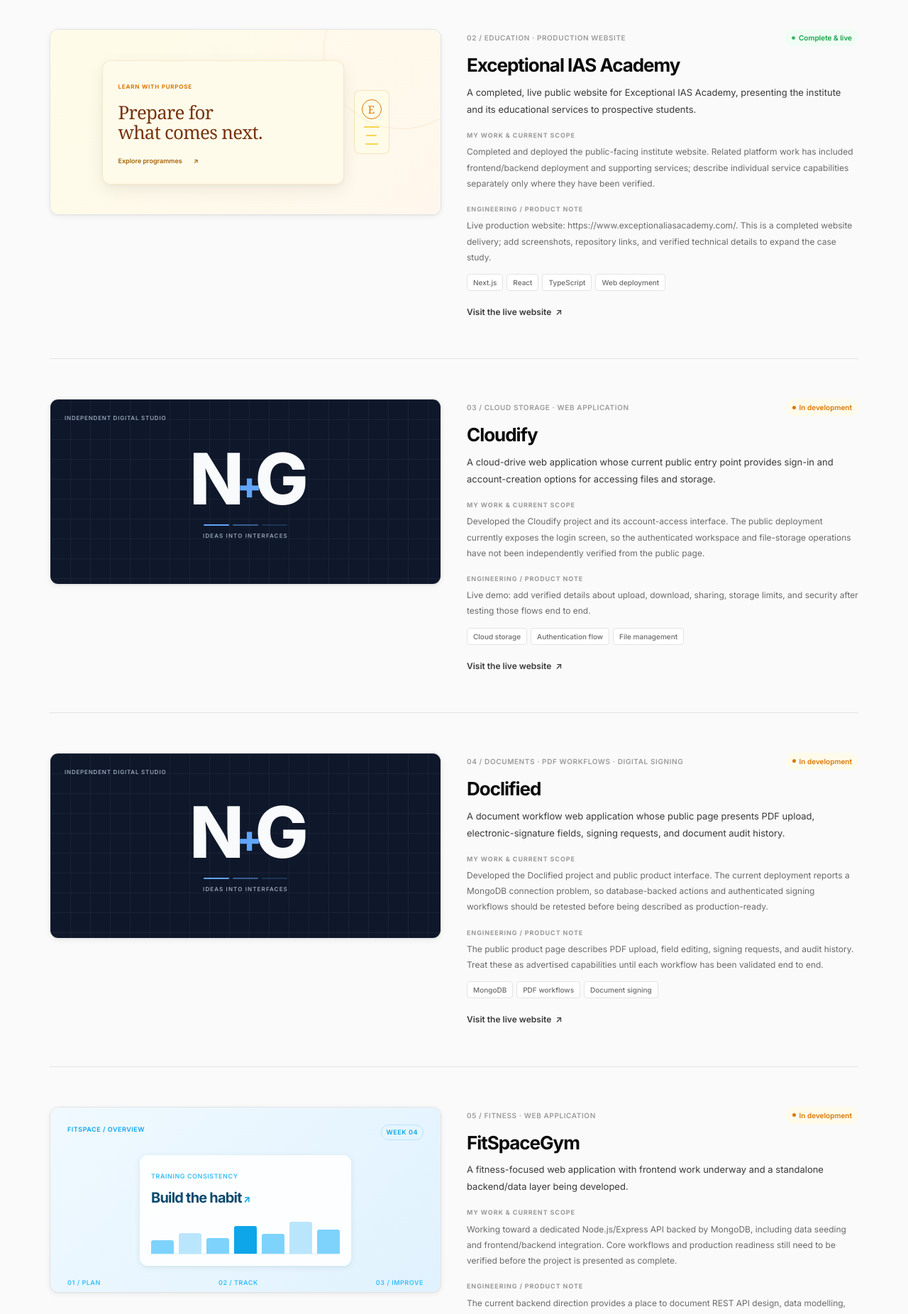
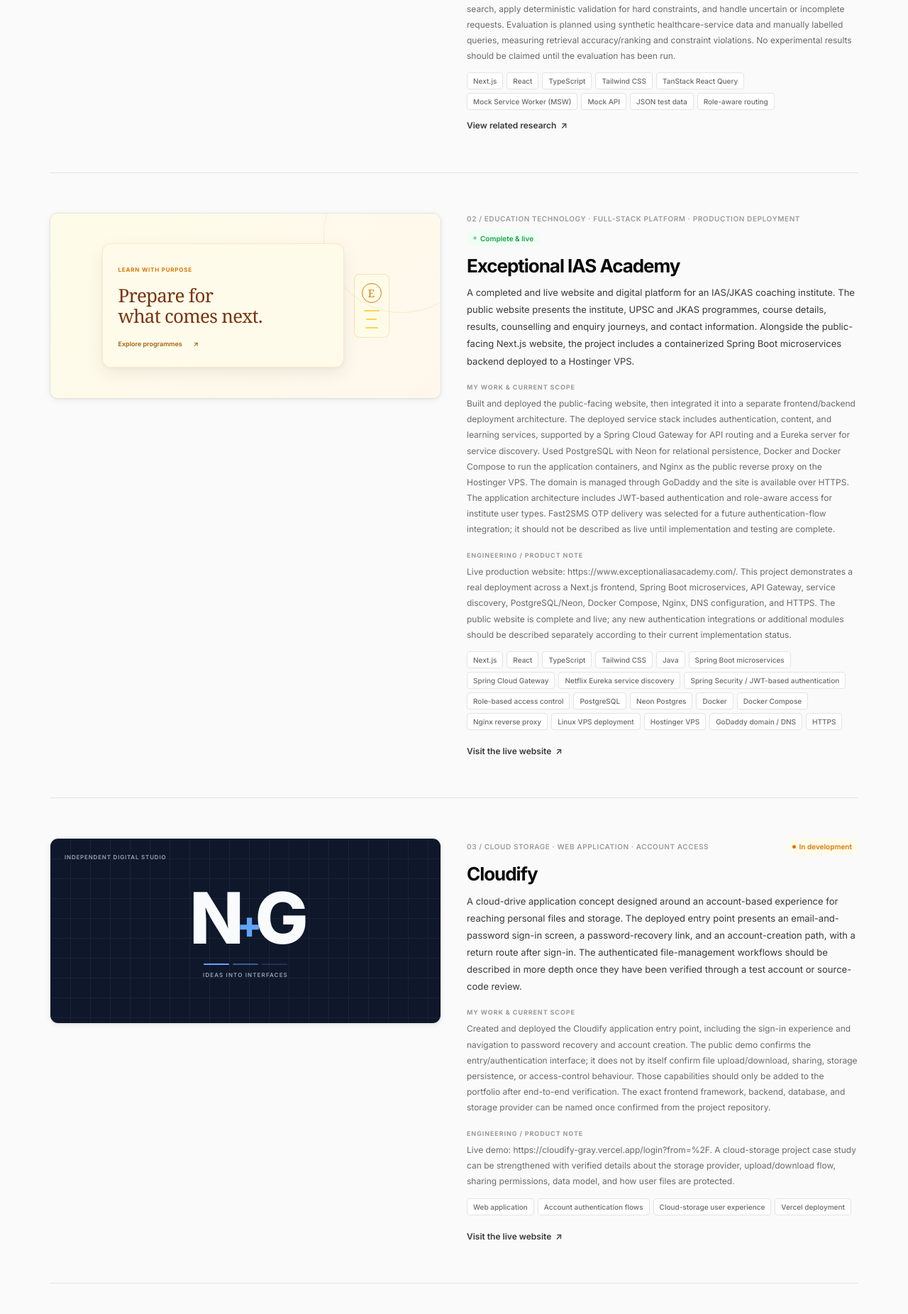
Before and after one commit to waseem049/waseem-tariq-portfolio, a Next.js app: page /projects in a window 1280 px wide. Shown: the part 827-2679 px from the top of the page at 71% size. Built offline with nearby package versions, Linux system fonts and the light colour scheme.

Commit message:
Project explanation done

```diff
--- a/src/data/projects.ts
+++ b/src/data/projects.ts
@@ -18,31 +18,61 @@
   {
     slug: "unified-healthcare-interface",
     number: "01",
-    name: "Unified Healthcare Interface",
-    category: "Healthcare · Web platform · Applied AI",
+    name: "Unified Healthcare Interface (UHI)",
+    category: "Healthcare technology · Web platform · Applied AI research",
     description:
-      "A healthcare-service discovery project intended to make it easier for people to find relevant providers and services through a clearer digital experience.",
+      "A healthcare-service discovery platform in development, intended to make it easier for people to discover relevant healthcare providers and services through a unified digital experience. The current implementation focuses on frontend workflows, structured healthcare-service data, mock-backed API interactions, and the foundations for more intelligent discovery. It is also the application context for my planned research into reliable AI-assisted healthcare search.",
     status: "In development",
-    technologies: ["Next.js", "React", "TypeScript", "Mock API / data"],
+    technologies: [
+      "Next.js",
+      "React",
+      "TypeScript",
+      "Tailwind CSS",
+      "TanStack React Query",
+      "Mock Service Worker (MSW)",
+      "Mock API",
+      "JSON test data",
+      "Role-aware routing",
+    ],
     contribution:
-      "Developing the frontend and application flows around a mock API/data layer. The broader backend and AI-assisted discovery component remain in development; they should not be presented as completed features yet.",
+      "Built the Next.js frontend and the initial mock data/API layer, including structured records in mockData.json and a MockDB loader in lib/mocks/loader.ts. Used React Query for data-fetching workflows and MSW/mock responses during frontend development. Worked on mock authentication, role-aware application routes, and dashboard workflows. The current prototype should be presented as frontend and mock-backed application work; a production backend and integrated AI retrieval system are still separate implementation stages.",
     highlight:
-      "Research direction: compare semantic retrieval with keyword-based search, then apply deterministic constraint validation and uncertainty handling. Planned evaluation uses synthetic healthcare-service data and manually labelled queries.",
+      "Research topic: “Reliable AI-Assisted Healthcare Service Discovery Using Semantic Retrieval and Constraint Validation.” The proposed study will compare semantic retrieval with keyword-based search, apply deterministic validation for hard constraints, and handle uncertain or incomplete requests. Evaluation is planned using synthetic healthcare-service data and manually labelled queries, measuring retrieval accuracy/ranking and constraint violations. No experimental results should be claimed until the evaluation has been run.",
     visual: "uhi",
   },
   {
     slug: "exceptional-ias-academy",
     number: "02",
     name: "Exceptional IAS Academy",
-    category: "Education · Production website",
+    category: "Education technology · Full-stack platform · Production deployment",
     description:
-      "A completed, live public website for Exceptional IAS Academy, presenting the institute and its educational services to prospective students.",
+      "A completed and live website and digital platform for an IAS/JKAS coaching institute. The public website presents the institute, UPSC and JKAS programmes, course details, results, counselling and enquiry journeys, and contact information. Alongside the public-facing Next.js website, the project includes a containerized Spring Boot microservices backend deployed to a Hostinger VPS.",
     status: "Complete & live",
-    technologies: ["Next.js", "React", "TypeScript", "Web deployment"],
+    technologies: [
+      "Next.js",
+      "React",
+      "TypeScript",
+      "Tailwind CSS",
+      "Java",
+      "Spring Boot microservices",
+      "Spring Cloud Gateway",
+      "Netflix Eureka service discovery",
+      "Spring Security / JWT-based authentication",
+      "Role-based access control",
+      "PostgreSQL",
+      "Neon Postgres",
+      "Docker",
+      "Docker Compose",
+      "Nginx reverse proxy",
+      "Linux VPS deployment",
+      "Hostinger VPS",
+      "GoDaddy domain / DNS",
+      "HTTPS",
+    ],
     contribution:
-      "Completed and deployed the public-facing institute website. Related platform work has included frontend/backend deployment and supporting services; describe individual service capabilities separately only where they have been verified.",
+      "Built and deployed the public-facing website, then integrated it into a separate frontend/backend deployment architecture. The deployed service stack includes authentication, content, and learning services, supported by a Spring Cloud Gateway for API routing and a Eureka server for service discovery. Used PostgreSQL with Neon for relational persistence, Docker and Docker Compose to run the application containers, and Nginx as the public reverse proxy on the Hostinger VPS. The domain is managed through GoDaddy and the site is available over HTTPS. The application architecture includes JWT-based authentication and role-aware access for institute user types. Fast2SMS OTP delivery was selected for a future authentication-flow integration; it should not be described as live until implementation and testing are complete.",
     highlight:
-      "Live production website: https://www.exceptionaliasacademy.com/. This is a completed website delivery; add screenshots, repository links, and verified technical details to expand the case study.",
+      "Live production website: https://www.exceptionaliasacademy.com/. This project demonstrates a real deployment across a Next.js frontend, Spring Boot microservices, API Gateway, service discovery, PostgreSQL/Neon, Docker Compose, Nginx, DNS configuration, and HTTPS. The public website is complete and live; any new authentication integrations or additional modules should be described separately according to their current implementation status.",
     visual: "academy",
     liveUrl: "https://www.exceptionaliasacademy.com/",
   },
@@ -50,15 +80,20 @@
     slug: "cloudify",
     number: "03",
     name: "Cloudify",
-    category: "Cloud storage · Web application",
+    category: "Cloud storage · Web application · Account access",
     description:
-      "A cloud-drive web application whose current public entry point provides sign-in and account-creation options for accessing files and storage.",
+      "A cloud-drive application concept designed around an account-based experience for reaching personal files and storage. The deployed entry point presents an email-and-password sign-in screen, a password-recovery link, and an account-creation path, with a return route after sign-in. The authenticated file-management workflows should be described in more depth once they have been verified through a test account or source-code review.",
     status: "In development",
-    technologies: ["Cloud storage", "Authentication flow", "File management"],
+    technologies: [
+      "Web application",
+      "Account authentication flows",
+      "Cloud-storage user experience",
+      "Vercel deployment",
+    ],
     contribution:
-      "Developed the Cloudify project and its account-access interface. The public deployment currently exposes the login screen, so the authenticated workspace and file-storage operations have not been independently verified from the public page.",
+      "Created and deployed the Cloudify application entry point, including the sign-in experience and navigation to password recovery and account creation. The public demo confirms the entry/authentication interface; it does not by itself confirm file upload/download, sharing, storage persistence, or access-control behaviour. Those capabilities should only be added to the portfolio after end-to-end verification. The exact frontend framework, backend, database, and storage provider can be named once confirmed from the project repository.",
     highlight:
-      "Live demo: add verified details about upload, download, sharing, storage limits, and security after testing those flows end to end.",
+      "Live demo: https://cloudify-gray.vercel.app/login?from=%2F. A cloud-storage project case study can be strengthened with verified details about the storage provider, upload/download flow, sharing permissions, data model, and how user files are protected.",
     visual: "studio",
     liveUrl: "https://cloudify-gray.vercel.app/login?from=%2F",
   },
@@ -66,15 +101,22 @@
     slug: "doclified",
     number: "04",
     name: "Doclified",
-    category: "Documents · PDF workflows · Digital signing",
+    category: "Document workflows · PDF tools · Electronic signatures",
     description:
-      "A document workflow web application whose public page presents PDF upload, electronic-signature fields, signing requests, and document audit history.",
+      "A document-management and PDF-signing application whose public experience is branded DocSign. Its product interface presents a workflow for uploading a PDF, adding signature and text/date fields, requesting signatures from other people, downloading signed documents, and keeping an audit history. The live page currently reports a disconnected MongoDB database, so the end-to-end persistence and signing workflow needs verification before the project can be presented as production-ready.",
     status: "In development",
-    technologies: ["MongoDB", "PDF workflows", "Document signing"],
+    technologies: [
+      "Web application",
+      "PDF document workflows",
+      "Electronic-signature UX",
+      "MongoDB",
+      "Environment-based database configuration",
+      "Vercel deployment",
+    ],
     contribution:
-      "Developed the Doclified project and public product interface. The current deployment reports a MongoDB connection problem, so database-backed actions and authenticated signing workflows should be retested before being described as production-ready.",
+      "Built and deployed the public Doclified/DocSign product experience. The documented workflow covers PDF upload, placing signature or text/date/initial fields, requesting signatures, and reviewing an audit trail. The deployment currently shows a database-disconnected warning pointing to the MongoDB URI configuration, so authenticated persistence and complete signing flows should be tested after the database connection is restored. Security, legal-compliance, and encryption claims should be made only for controls that are actually implemented and verified.",
     highlight:
-      "The public product page describes PDF upload, field editing, signing requests, and audit history. Treat these as advertised capabilities until each workflow has been validated end to end.",
+      "Live demo: https://doclified.vercel.app/. The core product direction is digital document workflows and electronic signatures. The next validation step is to restore the MongoDB connection and test the full journey—from upload and field placement through signature request, persistence, audit history, and download.",
     visual: "studio",
     liveUrl: "https://doclified.vercel.app/",
   },
@@ -82,30 +124,70 @@
     slug: "fitspacegym",
     number: "05",
     name: "FitSpaceGym",
-    category: "Fitness · Web application",
+    category: "Fitness technology · Web application · Backend development",
     description:
-      "A fitness-focused web application with frontend work underway and a standalone backend/data layer being developed.",
+      "A gym and fitness web application with a separate backend development track. The project has moved away from an earlier Next.js/Prisma/PostgreSQL direction toward a Node.js and Express API with MongoDB, separating the user-facing application from server-side domain logic and persistent data.",
     status: "In development",
-    technologies: ["Next.js", "React", "Node.js", "Express", "MongoDB"],
+    technologies: [
+      "Next.js",
+      "React",
+      "TypeScript",
+      "Node.js",
+      "Express.js",
+      "MongoDB",
+      "REST API design",
+      "Environment-based configuration",
+      "Seed scripts",
+    ],
     contribution:
-      "Working toward a dedicated Node.js/Express API backed by MongoDB, including data seeding and frontend/backend integration. Core workflows and production readiness still need to be verified before the project is presented as complete.",
+      "Worked on the frontend and the backend migration path, setting up the Express/MongoDB direction and running the database seed workflow successfully. The intended architecture gives the application a dedicated API and persistent data layer rather than keeping business logic inside the frontend or the earlier Prisma/PostgreSQL setup. API contracts, request validation, authentication, and the main user journeys should be documented as complete only after they have been exercised end to end. Deployment configuration also needs a successful production start check before the backend is described as live.",
     highlight:
-      "The current backend direction provides a place to document REST API design, data modelling, validation, authentication, and deployment as each part is implemented and tested.",
+      "A practical full-stack case study for API structure, database modelling, seed data, environment configuration, and frontend/backend integration. The portfolio can be expanded with verified screenshots, API examples, schema diagrams, and tested user workflows as the implementation progresses.",
     visual: "fitness",
   },
   {
+    slug: "shoeshub",
+    number: "06",
+    name: "ShoesHub",
+    category: "E-commerce · Full-stack web application · API development",
+    description:
+      "A shoe-shopping web application structured as a separate frontend and backend. The frontend uses Next.js and React, while a NestJS API and MongoDB provide a foundation for server-side application logic and data persistence. The project is being developed as a full-stack application rather than a frontend-only storefront.",
+    status: "In development",
+    technologies: [
+      "Next.js",
+      "React",
+      "TypeScript",
+      "NestJS",
+      "Node.js",
+      "MongoDB",
+      "REST API",
+    ],
+    contribution:
+      "Worked across the Next.js frontend and NestJS backend structure, with MongoDB as the intended data store. This separation gives product presentation, API logic, and persistence their own clear responsibilities. Specific capabilities such as product catalogue management, filtering, cart, checkout, payments, inventory, order processing, and administration should be listed as delivered features only after each is verified in the application.",
+    highlight:
+      "Demonstrates a TypeScript full-stack approach using Next.js for the web experience and NestJS for a structured Node.js API. Add the live demo, repository link, and a verified feature list when those are available.",
+    visual: "studio",
+  },
+  {
     slug: "nexgendevelopers",
-    number: "06",
+    number: "07",
     name: "NexGenDevelopers",
-    category: "Entrepreneurship · Digital studio",
+    category: "Entrepreneurship · Web development studio · Brand website",
     description:
-      "A personal digital-studio venture focused on presenting web-development services, product work, and a professional brand.",
+      "The website and digital identity for NexGenDevelopers, a web-development venture focused on building websites and digital applications. The brand direction is minimal and professional, using black and gold as its preferred visual palette. This project represents the product-delivery and business side of the work as well as the technical implementation of a company presence.",
     status: "Ongoing brand work",
-    technologies: ["Web development", "Frontend engineering", "Digital products"],
+    technologies: [
+      "Company website",
+      "Responsive web design",
+      "Frontend engineering",
+      "Brand identity",
+      "Website development",
+      "Digital product delivery",
+    ],
     contribution:
-      "Building the studio's brand and digital presence. The portfolio can be expanded with specific client deliverables and outcomes where the work is complete and can be shared publicly.",
+      "Developing the studio's digital presence and brand around web-development services and product work. The portfolio should link the website to specific client or product deliverables only where that work is complete and shareable. Individual technology choices and service capabilities should be listed after confirming them against the current company website and repository.",
     highlight:
-      "Shows the product and business side of software development alongside hands-on engineering. Specific client results and metrics should be added only when documented.",
+      "Shows initiative beyond individual coding projects: building a professional studio identity, presenting digital services, and connecting engineering work with real-world delivery. Add verified case studies, client outcomes, and measurable results as they become available.",
     visual: "studio",
   },
 ];
```
